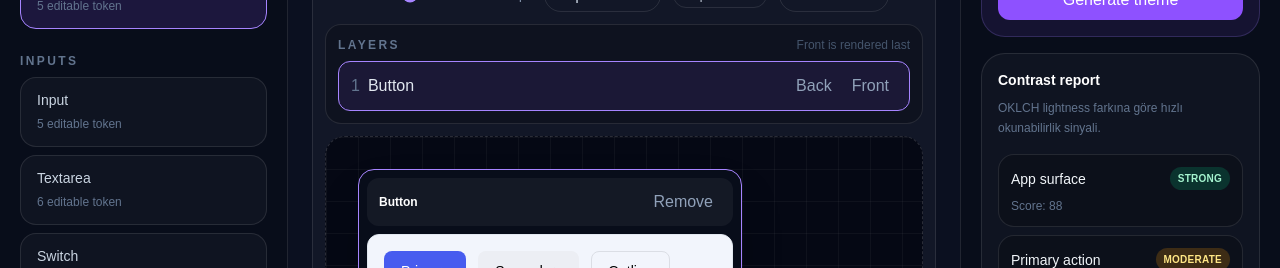
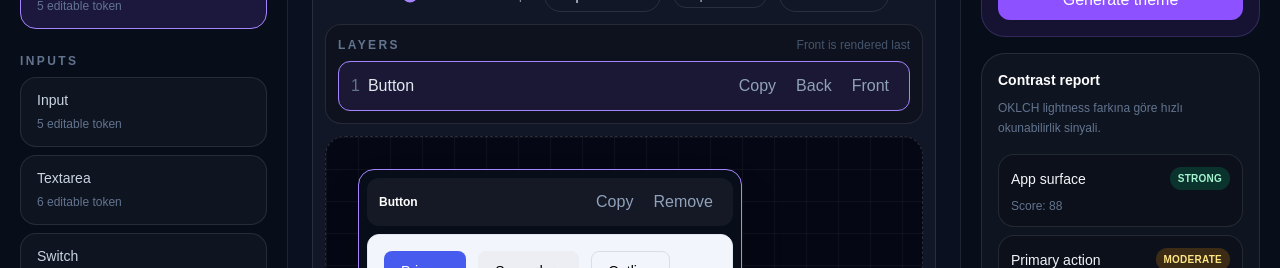
Before and after one commit to bambiui/studio, a Next.js app: page / in a window 1280 px wide. Both pictures are taken after a click on the button "Add selected". Shown: the part 375-643 px from the top of the page. Built offline with nearby package versions, Linux system fonts and the light colour scheme.

Commit message:
feat(studio): duplicate board items

```diff
--- a/src/studio/components/Canvas.tsx
+++ b/src/studio/components/Canvas.tsx
@@ -205,6 +205,11 @@ export function Canvas({
               if (nextItems[0]) onSelectComponent(nextItems[0].componentId);
             }}
             onResize={(itemId, width) => updateItem(itemId, { width })}
+            onDuplicate={(itemId) => {
+              setItems((current) => duplicateItem(current, itemId));
+              const duplicated = items.find((item) => item.id === itemId);
+              if (duplicated) onSelectComponent(duplicated.componentId);
+            }}
             onReorder={(itemId, direction) => {
               setItems((current) => reorderItems(current, itemId, direction));
             }}
@@ -226,6 +231,21 @@ export function Canvas({
       </div>
     </section>
   );
+}
+
+function duplicateItem(items: CanvasItem[], itemId: string): CanvasItem[] {
+  const item = items.find((candidate) => candidate.id === itemId);
+  if (!item) return items;
+
+  return [
+    ...items,
+    {
+      ...item,
+      id: `item-${Date.now()}`,
+      x: item.x + 24,
+      y: item.y + 24,
+    },
+  ];
 }
 
 function reorderItems(
@@ -255,6 +275,7 @@ interface CanvasBoardProps {
   onClear: () => void;
   onImportItems: (items: CanvasItem[]) => void;
   onResize: (itemId: string, width: number) => void;
+  onDuplicate: (itemId: string) => void;
   onReorder: (itemId: string, direction: "forward" | "backward") => void;
   onRemove: (itemId: string) => void;
   onPointerMove: (event: PointerEvent<HTMLDivElement>) => void;
@@ -271,6 +292,7 @@ function CanvasBoard({
   onClear,
   onImportItems,
   onResize,
+  onDuplicate,
   onReorder,
   onRemove,
   onPointerMove,
@@ -412,6 +434,13 @@ function CanvasBoard({
                   <div className="flex gap-1">
                     <button
                       type="button"
+                      onClick={() => onDuplicate(item.id)}
+                      className="rounded-full px-2 py-1 text-xs text-slate-400 transition hover:bg-white/10 hover:text-white"
+                    >
+                      Copy
+                    </button>
+                    <button
+                      type="button"
                       onClick={() => onReorder(item.id, "backward")}
                       className="rounded-full px-2 py-1 text-xs text-slate-400 transition hover:bg-white/10 hover:text-white"
                     >
@@ -480,6 +509,17 @@ function CanvasBoard({
                 <span className="text-xs font-semibold text-white">
                   {component.name}
                 </span>
+                <div className="flex gap-1">
+                  <button
+                    type="button"
+                    onClick={(event) => {
+                      event.stopPropagation();
+                      onDuplicate(item.id);
+                    }}
+                    className="rounded-full px-2 py-1 text-xs text-slate-400 transition hover:bg-white/10 hover:text-white"
+                  >
+                    Copy
+                  </button>
                   <button
                     type="button"
                     onClick={(event) => {
@@ -490,6 +530,7 @@ function CanvasBoard({
                   >
                     Remove
                   </button>
+                </div>
               </div>
               <div
                 className="rounded-xl border border-slate-200 bg-[var(--bambi-background)] p-4 text-[var(--bambi-foreground)]"
```
Lines whose indentation alone changed are shown as unchanged.
